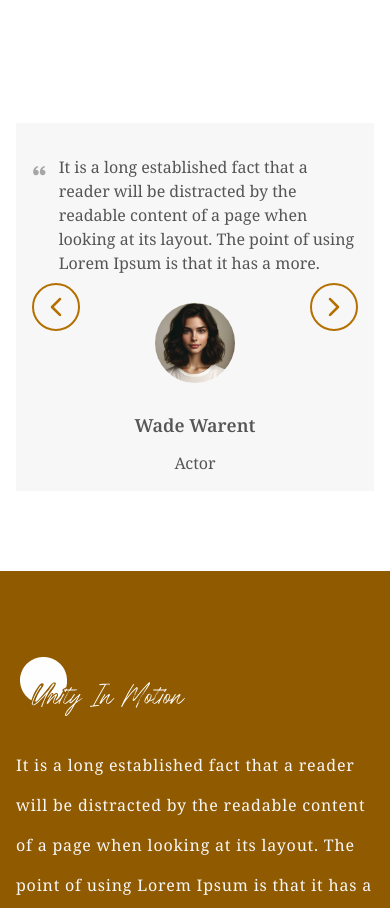
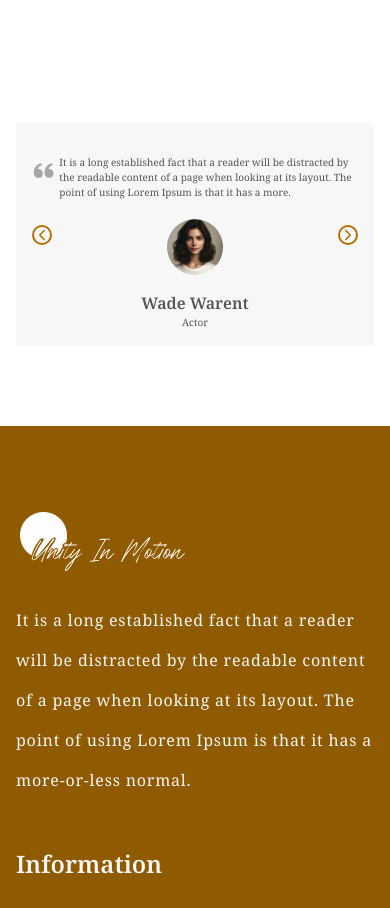
Before and after one commit to delwar-bscse/unityinmotion, a React (Vite) app: page / in a window 390 px wide. Shown: the part 6860-7768 px from the top of the page. Built offline with nearby package versions, Linux system fonts and the light colour scheme; what chartjs-plugin-datalabels would draw is missing.

Commit message:
responsive slider

```diff
--- a/src/components/SlideComponent.jsx
+++ b/src/components/SlideComponent.jsx
@@ -5,16 +5,16 @@ import { profile01 } from '../assets/assets';
 const SlideComponent = () => {
   return (
     <>
-      <div className="px-4 md:px-16 lg:px-24 xl:px-40 py-4 bg-font03 text-font01 flex flex-col items-center justify-center gap-3 w-full">
-        <p className="flex items-start gap-3">
+      <div className="px-4 md:px-16 lg:px-24 xl:px-40 py-4 bg-font03 text-font01 flex flex-col items-center justify-center sml:gap-3 w-full">
+        <p className="flex items-start gap-1 sml:gap-3">
           <BiSolidQuoteAltLeft className="text-font01 text-opacity-50" size={64}/>
-          <span className="pt-4">It is a long established fact that a reader will be distracted by the readable content of a page when looking at its layout. The point of using Lorem Ipsum is that it has a more.</span>
+          <span className="pt-4 text-[10px] sml:text-base">It is a long established fact that a reader will be distracted by the readable content of a page when looking at its layout. The point of using Lorem Ipsum is that it has a more.</span>
         </p>
         <div className="my-4">
-          <img src={profile01} alt="" className="w-20 h-20 rounded-full"/>
+          <img src={profile01} alt="" className="w-14 sml:w-20 h-14 sml:h-20 rounded-full"/>
         </div>
-        <h2 className='text-lg font-semibold'>Wade Warent</h2>
-        <p>Actor</p>
+        <h2 className='sml:text-lg font-semibold'>Wade Warent</h2>
+        <p className='text-[10px] sml:text-base'>Actor</p>
       </div>
     </>
   )
--- a/src/index.css
+++ b/src/index.css
@@ -6,7 +6,7 @@
 
 @layer components{
   .arrowDesign{
-    @apply cursor-pointer text-5xl text-font02 hover:text-font03 hover:bg-font02 border-2 border-font02 p-2 duration-300 rounded-full
+    @apply cursor-pointer text-xl sml:text-3xl lgl:text-4xl text-font02 hover:text-font03 hover:bg-font02 border-2 border-font02 sml:p-1 duration-300 rounded-full
   }
 }
 
```
